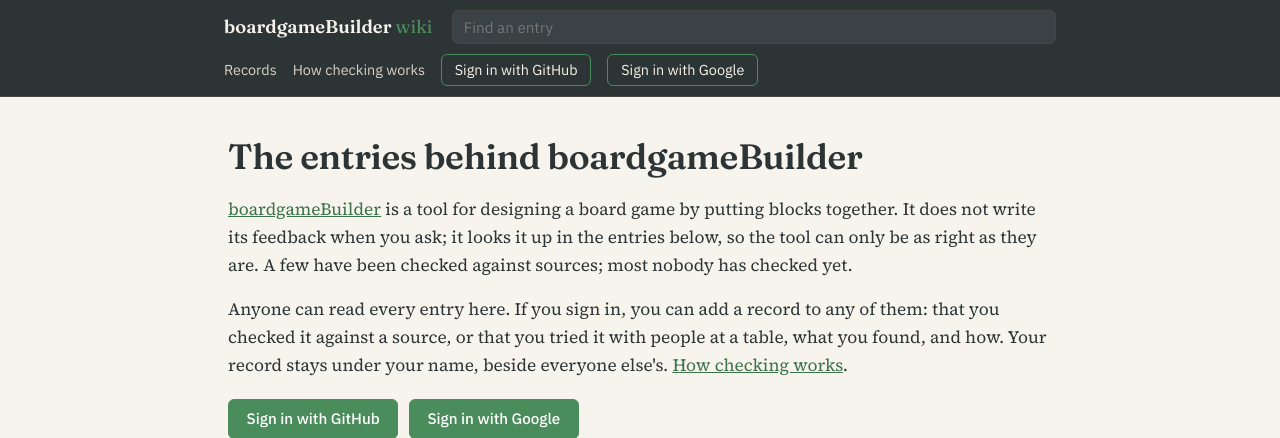
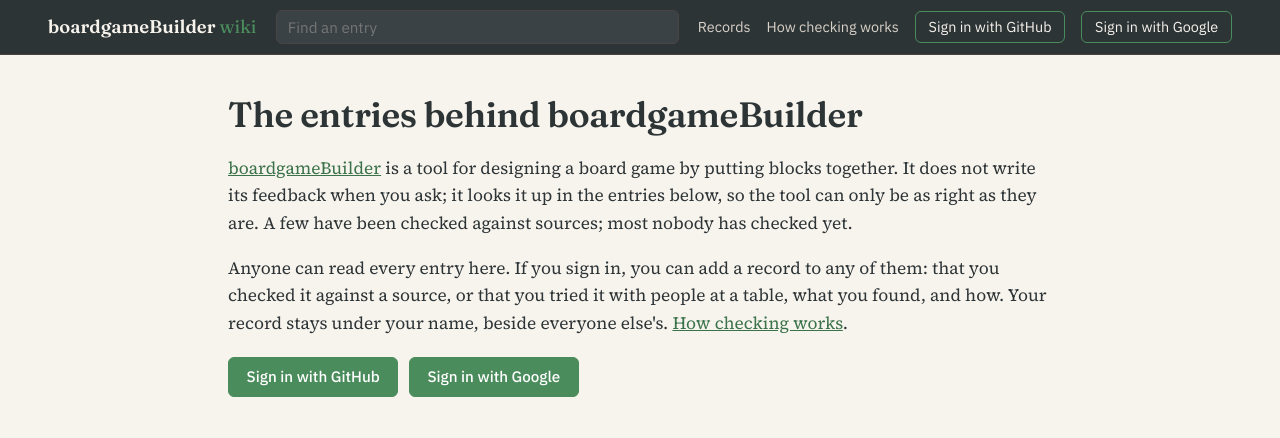
Before and after one commit to prayasabhinav/boardgame-builder, a FastAPI app: page / in a window 1280 px wide. Shown: the top 438 px of the page. Run offline with FastAPI, Linux system fonts and the light colour scheme; data that the repository does not hold is empty; parts of the project's set-up code (start-up, migrations or seed data) failed here and were passed over.

Commit message:
Fit the wiki's top bar on one row

```diff
--- a/wiki/static/wiki.css
+++ b/wiki/static/wiki.css
@@ -17,7 +17,7 @@ a { color: var(--accent-dark); }
 a:hover { color: var(--accent); }
 
 .top { background: var(--bg); border-bottom: 1px solid var(--border-dark); position: sticky; top: env(safe-area-inset-top, 0px); z-index: 2; }
-.top-inner { max-width: 54rem; margin: 0 auto; padding: 0.6rem 1rem; display: flex; flex-wrap: wrap; gap: 0.6rem 1.2rem; align-items: center; }
+.top-inner { max-width: 76rem; margin: 0 auto; padding: 0.6rem 1rem; display: flex; flex-wrap: wrap; gap: 0.6rem 1.2rem; align-items: center; }
 .name { font: 600 1.15rem var(--font-display); color: var(--light); text-decoration: none; }
 .name span { color: var(--accent); font-weight: 400; }
 .find { flex: 1 1 12rem; }
```
Also changed, not shown: CHANGELOG.md, README.md, 1 other file.
